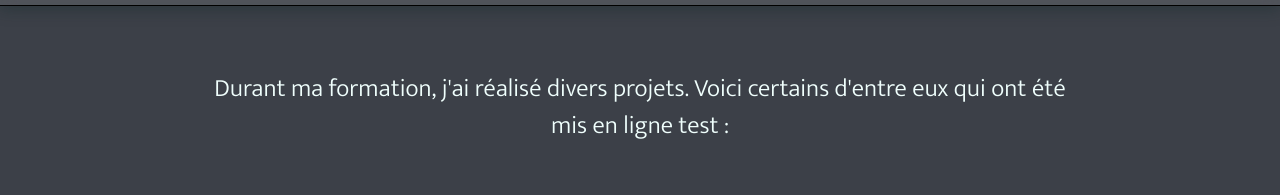
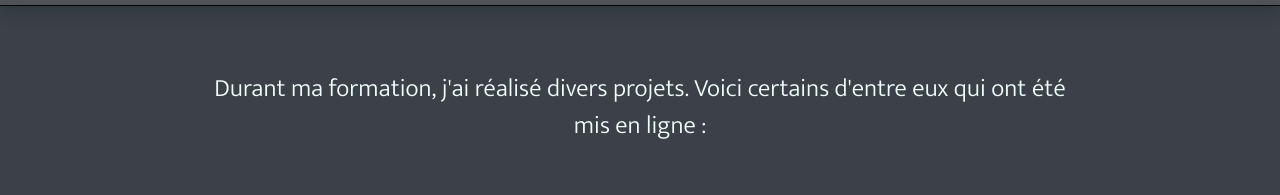
Before and after one commit to HugoD66/Portfolio-App, a React (Create React App) app: page /portfolio-hugo in a window 1280 px wide. Shown: the part 134-329 px from the top of the page. Built offline with nearby package versions, Linux system fonts and the light colour scheme; a web font is replaced by a local one.

Commit message:
Update Portfolio.js

```diff
--- a/src/components/section/Portfolio.js
+++ b/src/components/section/Portfolio.js
@@ -7,7 +7,7 @@ export default function PortFolio({props}) {
         <PortFolioTemplate>
             <p>
                 Durant ma formation, j'ai réalisé divers projets. Voici certains d'entre eux
-                qui ont été mis en ligne test :
+                qui ont été mis en ligne :
             </p>
             < LienApps />
         </PortFolioTemplate>
```
